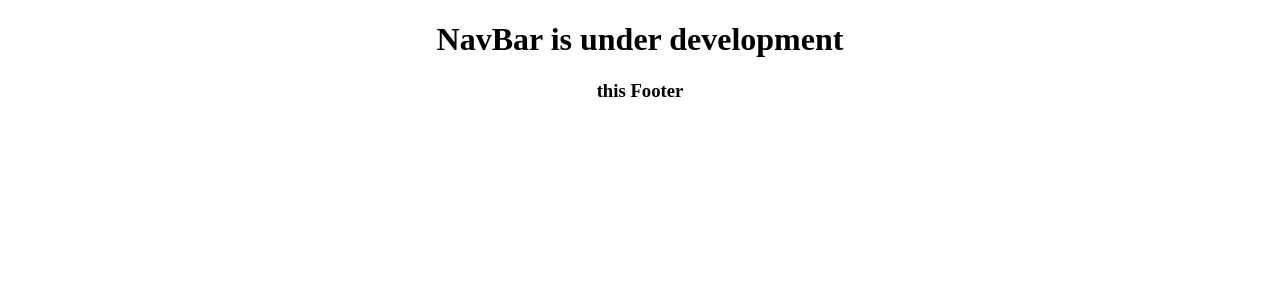
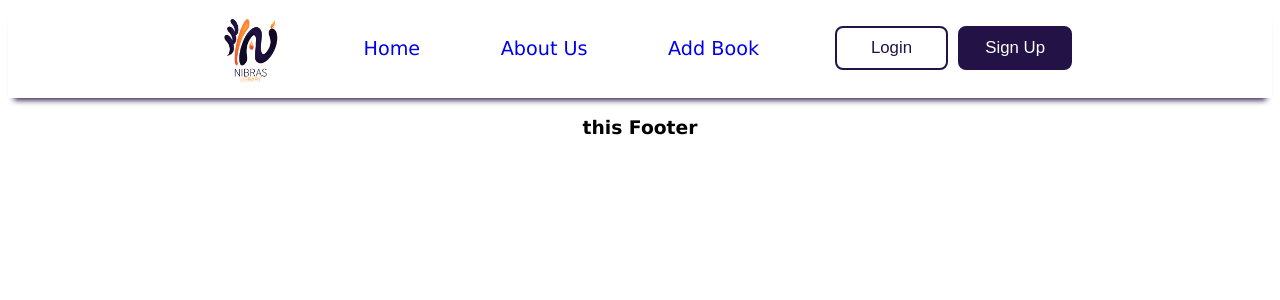
Before and after one commit to ObeidSalem/nibras-library, a React (Create React App) app: page / in a window 1280 px wide. Shown: the top 300 px of the page. Built offline with nearby package versions, Linux system fonts and the light colour scheme.

Commit message:
Done with NavBar

```diff
--- a/src/App.css
+++ b/src/App.css
@@ -1,4 +1,5 @@
 .App {
+  font-family:Verdana, sans-serif;;
   text-align: center;
 }
 
--- a/src/Components/NavBar.css
+++ b/src/Components/NavBar.css
@@ -0,0 +1,135 @@
+* {
+    box-sizing: inherit;
+    transition-property: all;
+    transition-duration: .6s;
+    transition-timing-function: ease;
+}
+
+.header {
+    height: 80px;
+    padding-bottom: 10px;
+    display: flex;
+    text-align: center;
+    /* width: 70%; */
+    flex-direction: row;
+    align-items: center;
+    position: sticky;
+    top: 0;
+    z-index: 100;
+    /* box-shadow: 0px 2px 4px #221246; */
+
+
+}
+.one-edge-shadow {
+    -webkit-box-shadow: 0 8px 6px -6px  #221246;
+       -moz-box-shadow: 0 8px 6px -6px  #221246;
+            box-shadow: 0 8px 6px -6px  #221246;
+}
+
+img {
+    display: flex;
+    width: 85px;
+    object-fit: contain;
+    margin: 0 0 0 200px;
+    margin-top: 0px;
+}
+
+img:hover,
+img:active {
+    width: 100px;
+}
+
+
+.header__nav {
+    width: 100%;
+    display: flex;
+    justify-content: space-evenly;
+
+}
+
+.header__option {
+    display: flex;
+    margin-left: 10px;
+    margin-right: 10px;
+
+}
+
+.link {
+    text-decoration: none;
+    font-size: 1.2rem;
+}
+
+.header__buttons {
+    display: flex;
+    flex-direction: row;
+    margin: 0;
+}
+
+.header__login {
+    padding: 10px 25px;
+    font-size: 1.05em;
+    margin: 20px 5px;
+    border: 2px solid #221246;
+    border-radius: 8px;
+    color: #221246;
+    background-color: white;
+}
+
+.header__login:hover,
+.header__login:active {
+    font-size: 1.10em;
+    border: 3px solid #221246;
+}
+
+.header__signUp {
+    padding: 10px 25px;
+    font-size: 1.05em;
+    margin: 20px 200px 20px 5px;
+    border: 2px solid #221246;
+    border-radius: 8px;
+    color: white;
+    background-color: #221246;
+}
+
+.header__signUp:hover,
+.header__signUp:active {
+    font-size: 1.10em;
+    border: 3px solid #221246;
+    background-color: #472e85;
+}
+
+.btn {
+    letter-spacing: 0;
+}
+
+.btn:hover,
+.btn:active {
+  letter-spacing: 5px;
+}
+
+.btn:after,
+.btn:before {
+  backface-visibility: hidden;
+  border: 1px solid rgba(#221246, 0);
+  bottom: 0px;
+  content: " ";
+  display: block;
+  margin: 0 auto;
+  position: relative;
+  transition: all 280ms ease-in-out;
+  width: 0;
+}
+
+.btn:hover:after,
+.btn:hover:before {
+  backface-visibility: hidden;
+  border-color: #221246;
+  transition: width 350ms ease-in-out;
+  width: 70%;
+}
+
+.btn:hover:before {
+  bottom: auto;
+  top: 0;
+  width: 70%;
+}
--- a/src/Components/NavBar.js
+++ b/src/Components/NavBar.js
@@ -1,10 +1,37 @@
 import React from 'react'
+import { Link } from 'react-router-dom'
+import logo from '../img/logo.jpeg'
+import './NavBar.css'
 
 const NavBar = () => {
     return (
-        <div>
-            <h1>NavBar is under development</h1>
-        </div>
+        <>
+            <div className="header one-edge-shadow ">
+                <Link className='link' to = '/'> <img className="header__logo" src={logo} alt='logo'/></Link>
+
+
+                <div className="header__nav">
+                    <div className="header__option">
+                        <Link className='link btn' to = '/'>Home</Link>
+                    </div>
+                    <div className="header__option">
+                        <Link className='link btn' to = '/AboutUs'>About Us</Link>
+
+                    </div>
+                    <div className="header__option">
+                        <Link className='link btn' to = '/'>Add Book</Link>
+
+                    </div>
+                </div>
+
+                <div className="header__buttons">
+                    <input type="button" className="header__login" value="  Login  ">
+                    </input>
+                    <input type="button" className="header__signUp" value="Sign Up">
+                    </input>
+                </div>
+            </div>
+        </>
     )
 }
 
```
Also changed, not shown: src/img/logo.jpeg (added).
